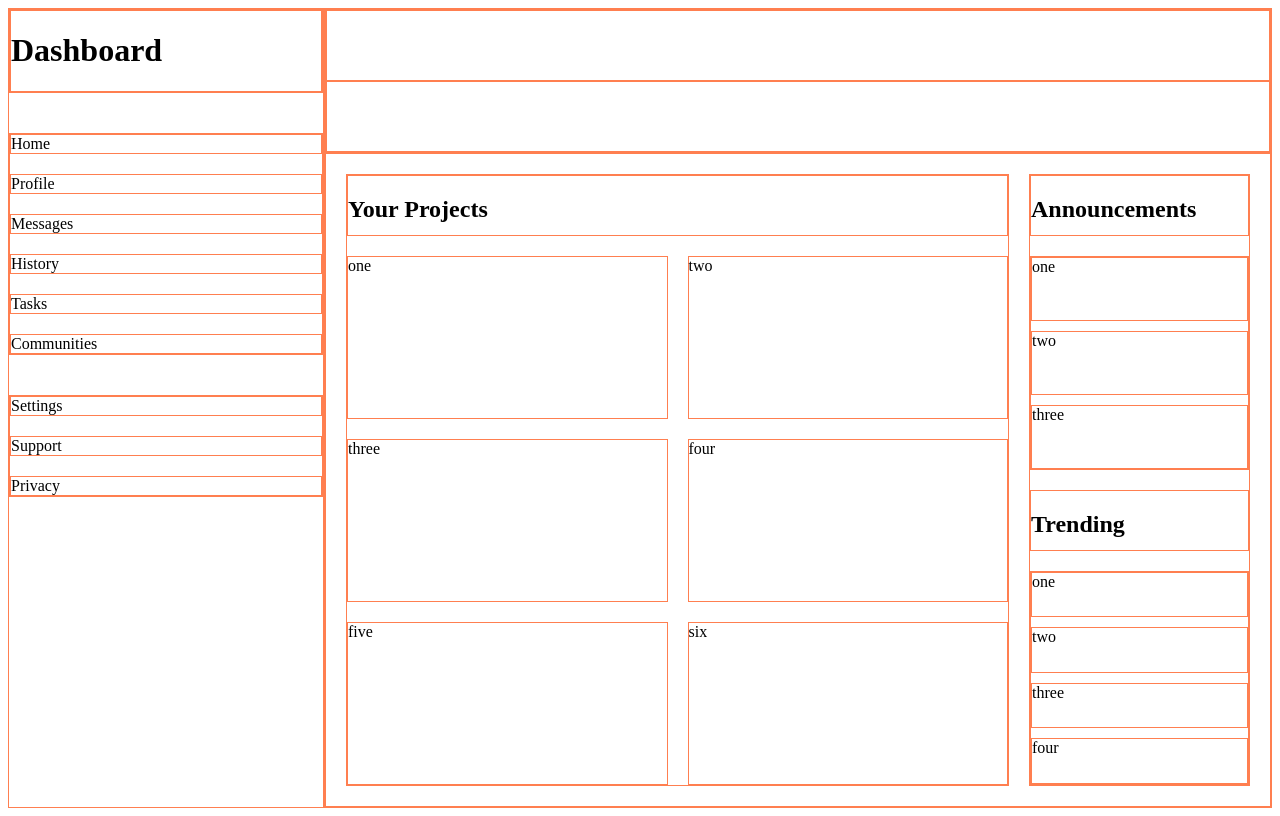
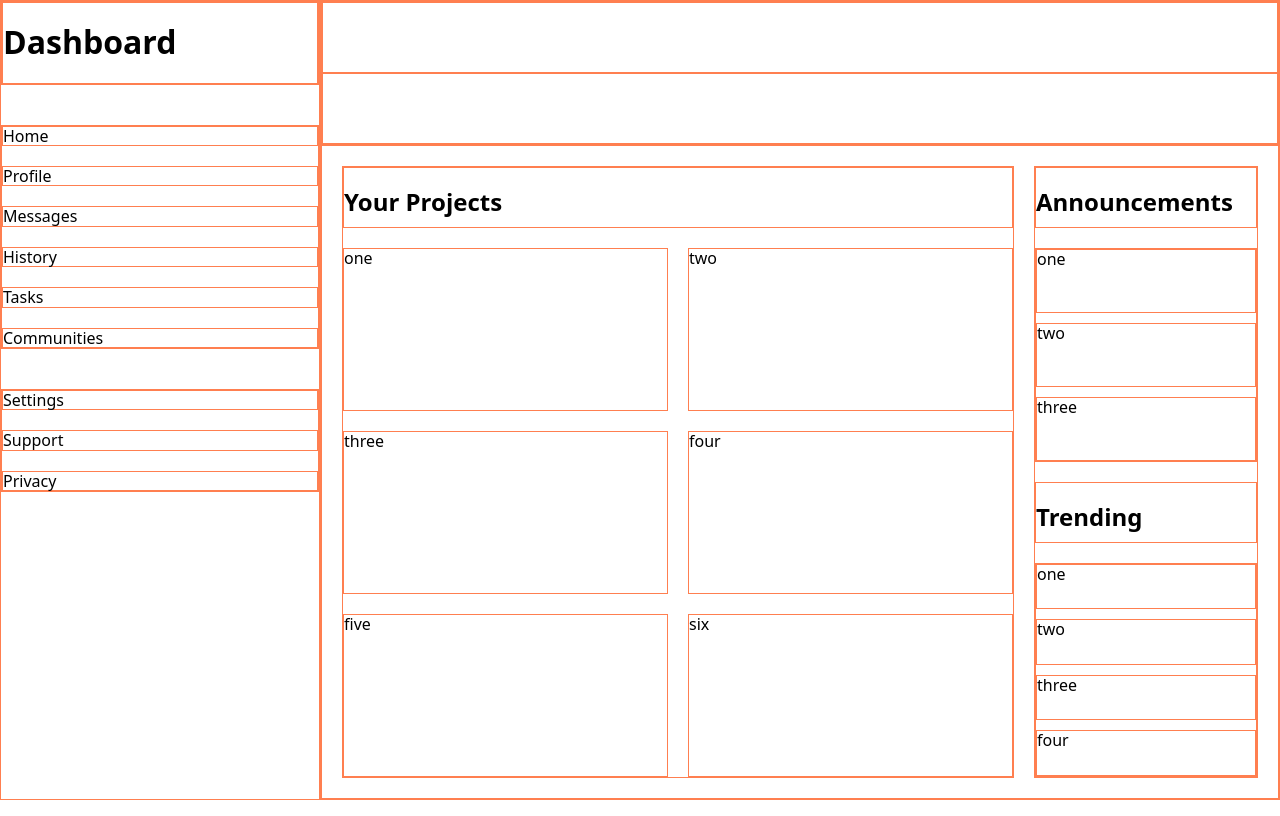
Before and after one commit to mwendapax/dash, a plain HTML site: page index.html in a window 1280 px wide. Drawn offline with Linux system fonts and the light colour scheme.

Commit message:
Feat: Apply css normalize

```diff
--- a/styles.css
+++ b/styles.css
@@ -1,3 +1,5 @@
+@import './assets/modern-normalize/modern-normalize.css';
+
 body, .main-container,
  .nav-container, .content-container,
  .content-items, .content-sidebar,
```
